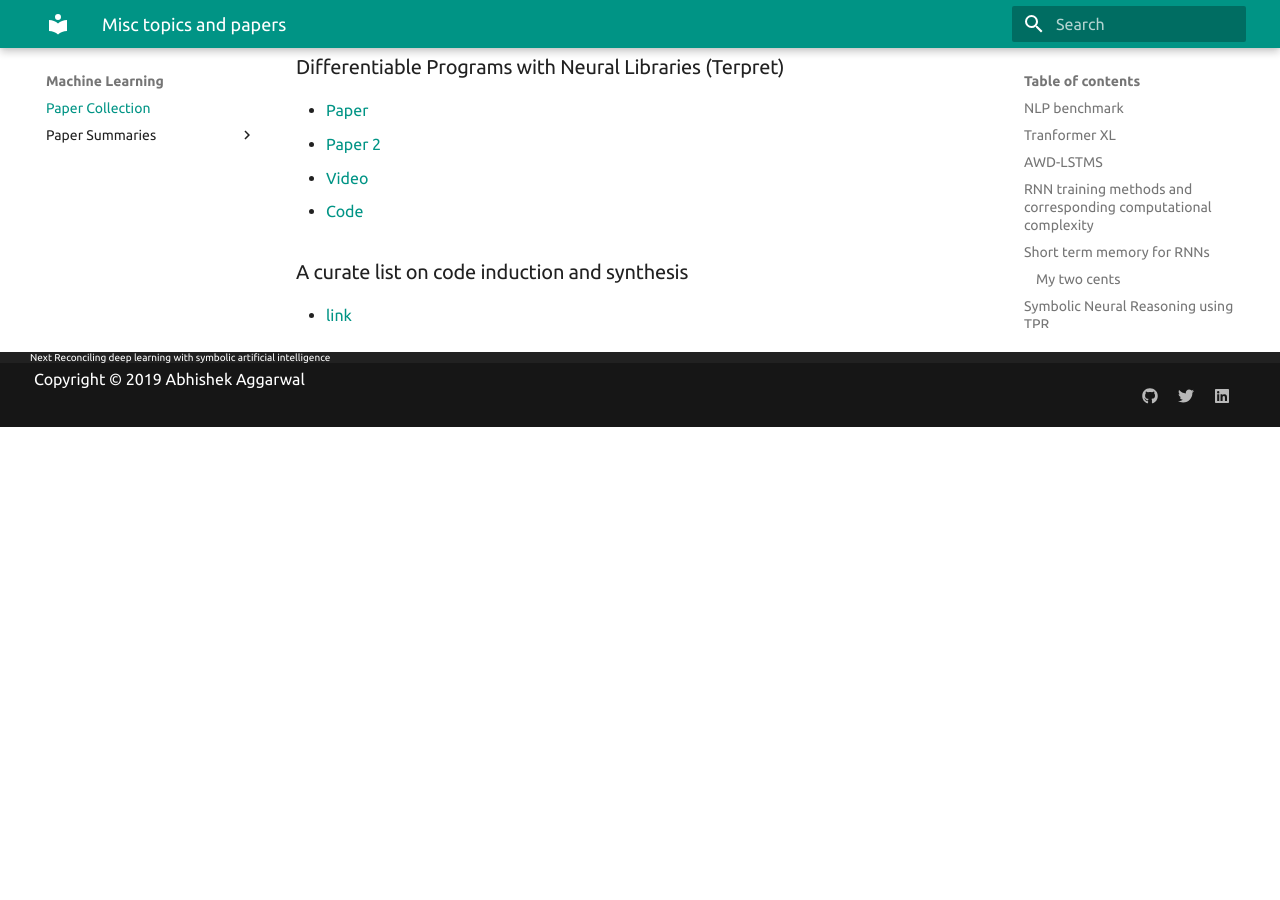
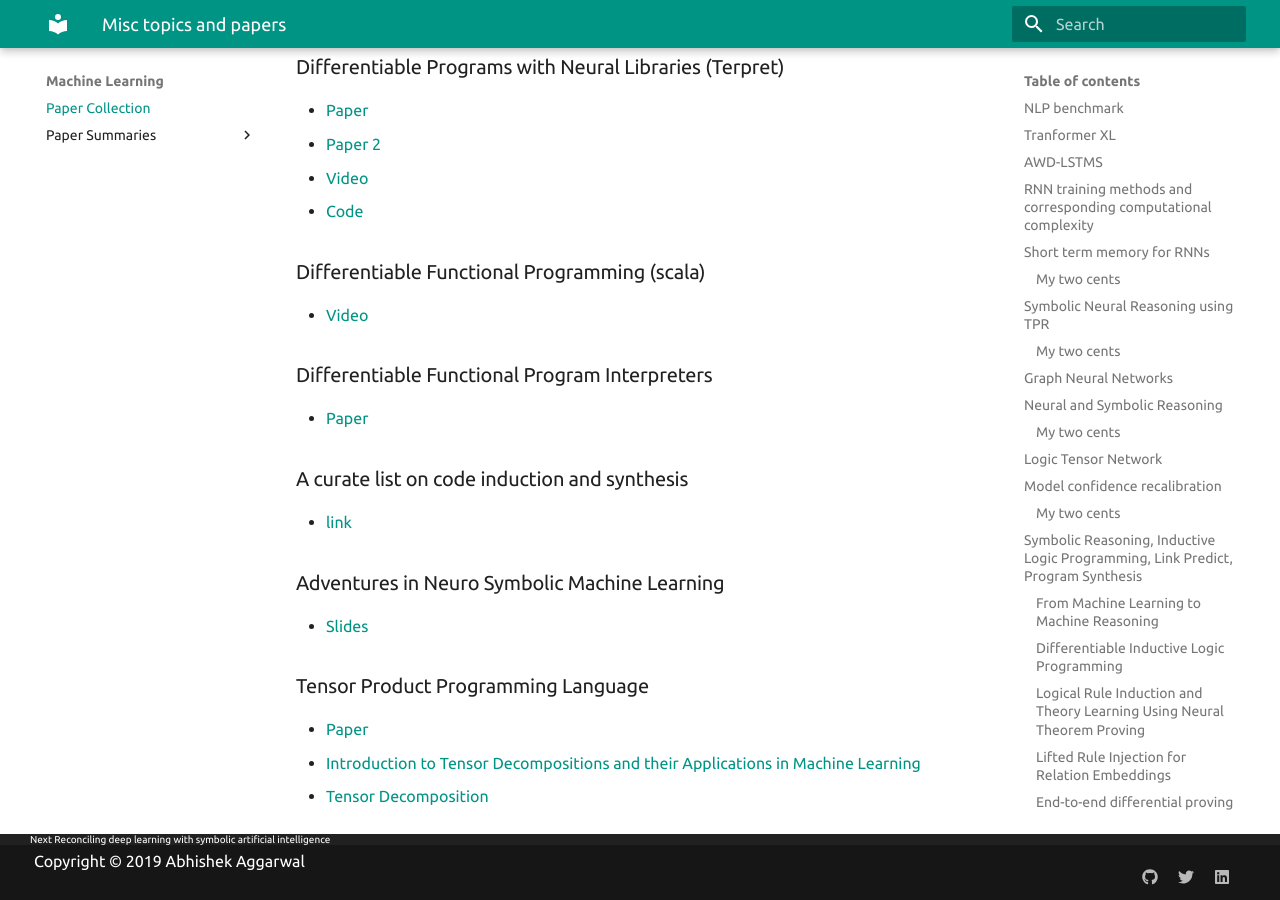
Before and after one commit to abhitopia/abhitopia.github.com, an MkDocs documentation site: the page built from docs/ML/Concepts/misc.md, in a window 1280 px wide and 900 px high, scrolled down 3440 px. Built offline with MkDocs 1.6.1 and Material for MkDocs 9.7.7, drawn with Linux system fonts in a browser that asks for light colours; before the commit the page ends 3867 px from its top, so only the background shows below that.

Commit message:
TPR links

```diff
--- a/docs/ML/Concepts/misc.md
+++ b/docs/ML/Concepts/misc.md
@@ -108,5 +108,22 @@ Old classic and discusses some plausible requirements and neurological evidence
 - [Video](https://vimeo.com/238227833)
 - [Code](https://github.com/51alg/terpret)
 
+### Differentiable Functional Programming (scala)
+- [Video](https://www.youtube.com/watch?v=igRLKYgpHy0)
+
+
+### Differentiable Functional Program Interpreters
+- [Paper](https://people.csail.mit.edu/feser/2016nfp.pdf)
+
+
 ### A curate list on code induction and synthesis
 - [link](https://github.com/src-d/awesome-machine-learning-on-source-code)
+
+### Adventures in Neuro Symbolic Machine Learning
+- [Slides](https://homepages.inf.ed.ac.uk/csutton/talks/adventures-neurosymbolic-2018/adventures-neurosymbolic.pdf)
+
+
+### Tensor Product Programming Language
+- [Paper](https://scholar.colorado.edu/cgi/viewcontent.cgi?article=1574&context=csci_techreports)
+- [Introduction to Tensor Decompositions and their Applications in Machine Learning](https://arxiv.org/pdf/1711.10781.pdf)
+- [Tensor Decomposition](https://ebiquity.umbc.edu/_file_directory_/papers/833.pdf)
```
